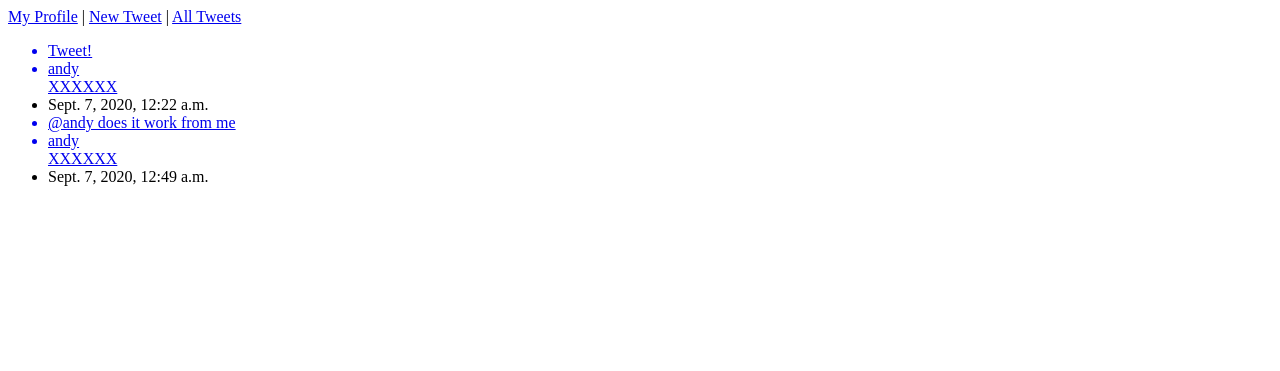
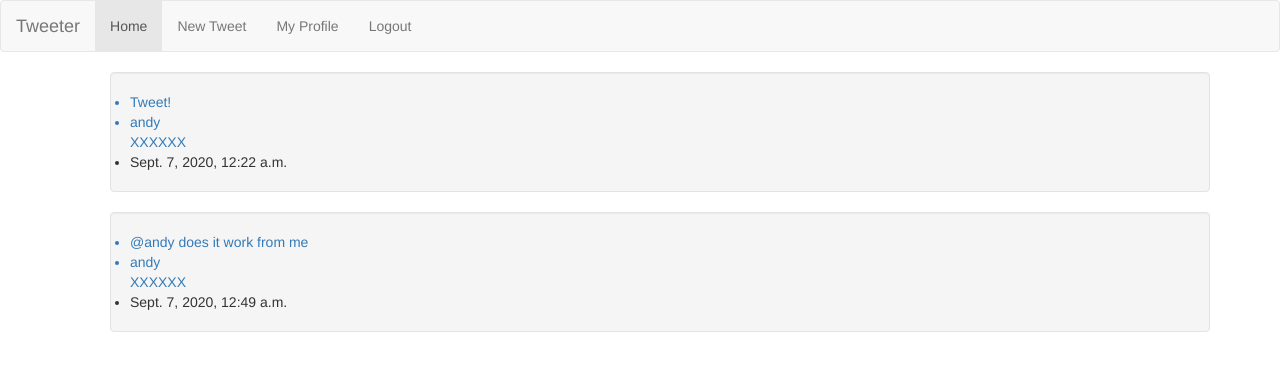
Before and after one commit to andyf016/twitter-clone, a Django app: page / in a window 1280 px wide. Shown: the top 371 px of the page. Run offline with Django 3.2, Linux system fonts and the light colour scheme; a user stored in the database is signed in; data comes from the database, SQL or seed files in the repository; both versions use the stored data as it was after the commit; some libraries are stand-ins or nearby versions.

Commit message:
made navbar working on wells

```diff
--- a/templates/base.html
+++ b/templates/base.html
@@ -1,23 +1,34 @@
-<!doctype html>
+<!DOCTYPE html>
 <html lang="en">
 <head>
-    <!-- Required meta tags -->
+  <title>Tweeter</title>
   <meta charset="utf-8">
-    <meta name="viewport" content="width=device-width, initial-scale=1, shrink-to-fit=no">
-
-    <!-- Bootstrap CSS -->
-    <link rel="stylesheet" href="https://stackpath.bootstrapcdn.com/bootstrap/4.5.2/css/bootstrap.min.css" integrity="sha384-JcKb8q3iqJ61gNV9KGb8thSsNjpSL0n8PARn9HuZOnIxN0hoP+VmmDGMN5t9UJ0Z" crossorigin="anonymous">
+  <meta name="viewport" content="width=device-width, initial-scale=1">
+  <link rel="stylesheet" href="https://maxcdn.bootstrapcdn.com/bootstrap/3.4.1/css/bootstrap.min.css">
+  <script src="https://ajax.googleapis.com/ajax/libs/jquery/3.5.1/jquery.min.js"></script>
+  <script src="https://maxcdn.bootstrapcdn.com/bootstrap/3.4.1/js/bootstrap.min.js"></script>
 </head>
 <body>
+
+<nav class="navbar navbar-default">
+  <div class="container-fluid">
+    <div class="navbar-header">
+      <a class="navbar-brand" href="/">Tweeter</a>
+    </div>
+    <ul class="nav navbar-nav">
+      <li class="active"><a href="/">Home</a></li>
+      <li><a href="newtweet/">New Tweet</a></li>
+      <li><a href="profile/{{current_user.id}}">My Profile</a></li>
+      <li><a href="logout/">Logout</a></li>
+    </ul>
+  </div>
+</nav>
+
 <div class="container">
     {% block content %}
     {% endblock %}
+
 </div>
 
-    <!-- Optional JavaScript -->
-    <!-- jQuery first, then Popper.js, then Bootstrap JS -->
-    <script src="https://code.jquery.com/jquery-3.5.1.slim.min.js" integrity="sha384-DfXdz2htPH0lsSSs5nCTpuj/zy4C+OGpamoFVy38MVBnE+IbbVYUew+OrCXaRkfj" crossorigin="anonymous"></script>
-    <script src="https://cdn.jsdelivr.net/npm/popper.js@1.16.1/dist/umd/popper.min.js" integrity="sha384-9/reFTGAW83EW2RDu2S0VKaIzap3H66lZH81PoYlFhbGU+6BZp6G7niu735Sk7lN" crossorigin="anonymous"></script>
-    <script src="https://stackpath.bootstrapcdn.com/bootstrap/4.5.2/js/bootstrap.min.js" integrity="sha384-B4gt1jrGC7Jh4AgTPSdUtOBvfO8shuf57BaghqFfPlYxofvL8/KUEfYiJOMMV+rV" crossorigin="anonymous"></script>
 </body>
 </html>
--- a/templates/index.html
+++ b/templates/index.html
@@ -1,9 +1,14 @@
-<a href="profile/{{current_user.id}}">My Profile</a> | <a href="newtweet/">New Tweet</a> | <a href="all_tweets/">All Tweets</a>
+{% extends "base.html" %}
+{% block content %}
 <ul>
 {% for tweet in tweets %}
+<div class='well'>
 <a href="tweet/{{tweet.id}}"><li>{{tweet.body}}</li></a>
 <a href="following/{{tweet.author.id}}"><li>{{tweet.author}}</li></a>
 <a href="unfollow/{{tweet.author.id}}">XXXXXX</a>
 <li>{{tweet.time_stamp}}</li>
+</div>
 {% endfor %}
 </ul>
+
+{% endblock %}
```
Also changed, not shown: db.sqlite3. Lines whose indentation alone changed are shown as unchanged.
